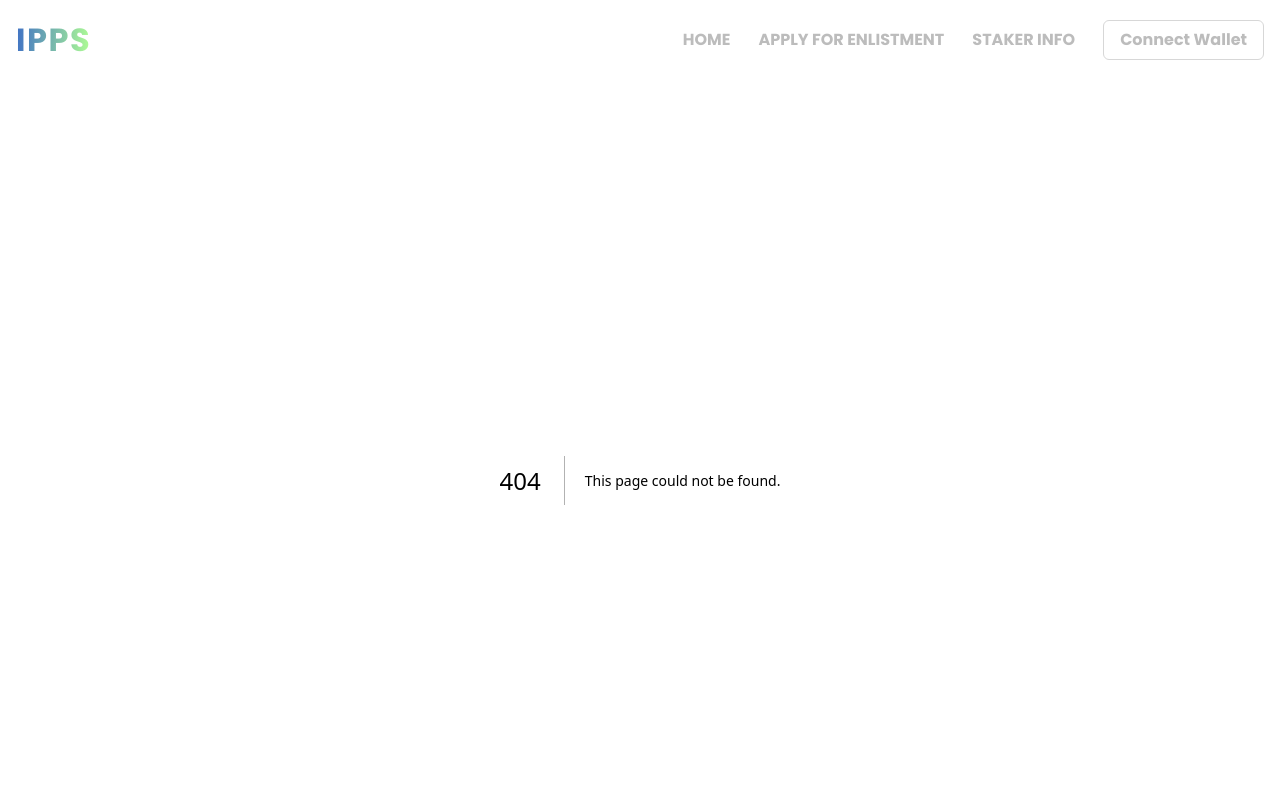
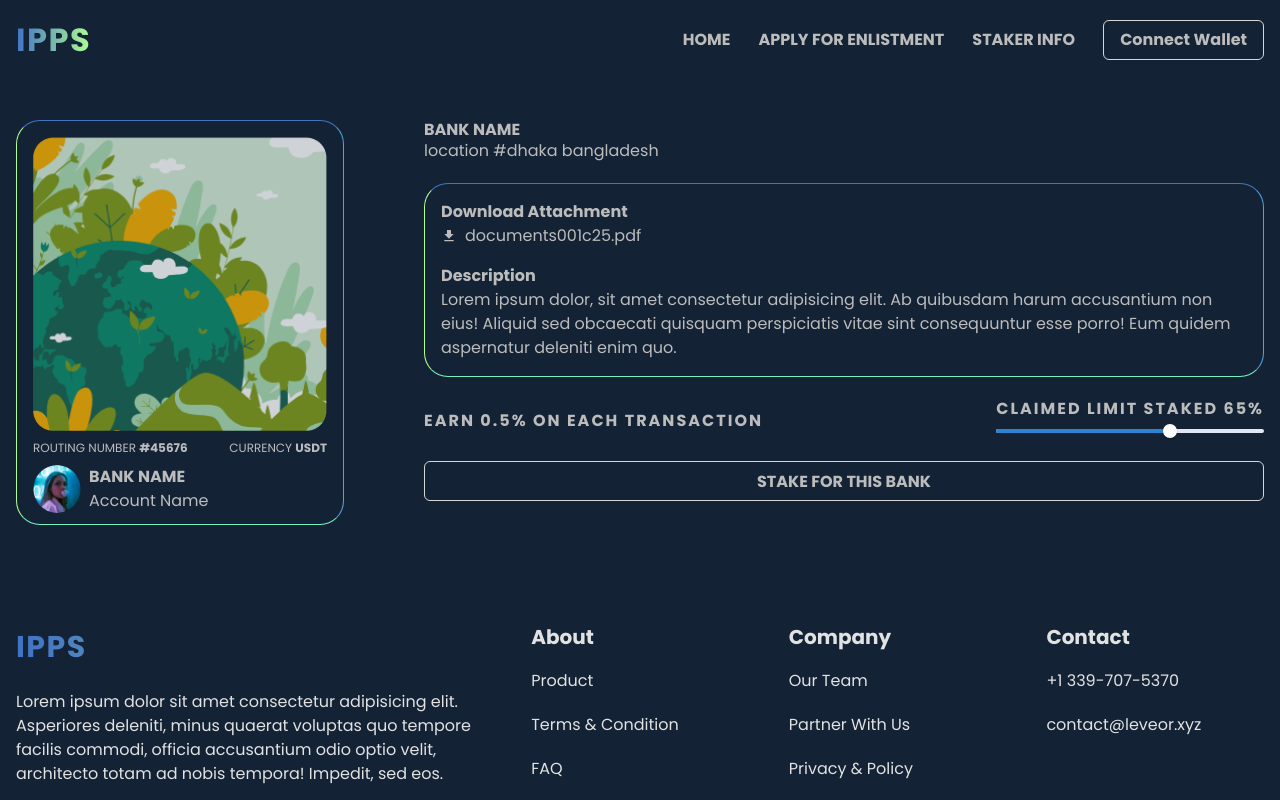
Before and after one commit to leveorxyz/IPPS, a Next.js app in the folder frontend/: page /staker/0 in a window 1280 px wide. Before the commit this address had no page. Shown: the top 800 px of the page. Built offline with nearby package versions, Linux system fonts and the light colour scheme.

Commit message:
Added bank details page

```diff
--- /dev/null
+++ b/frontend/pages/staker/[id].tsx
@@ -0,0 +1,17 @@
+import type { NextPage } from 'next';
+import { Container, Flex } from '@chakra-ui/react';
+import BankCard from '../../components/BankInfo/BankCard';
+import BankInfo from '../../components/BankInfo/BankInfo';
+
+const StakerDetails: NextPage = () => {
+  return (
+    <Container maxW="container.xl" py={10}>
+      <Flex gap={20}>
+        <BankCard />
+        <BankInfo />
+      </Flex>
+    </Container>
+  );
+};
+
+export default StakerDetails;
```
